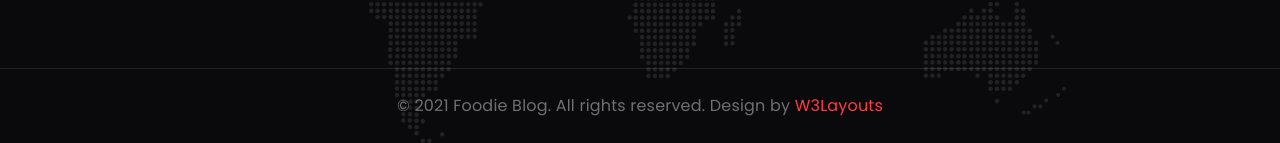
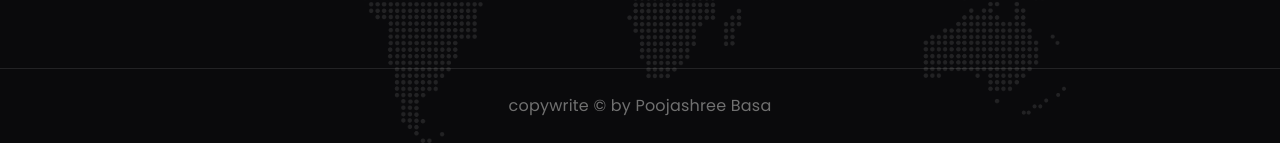
Before and after one commit to Poojashree18/Foodie-Blog, a plain HTML site: page contact.html in a window 1280 px wide. Shown: the part 2106-2249 px from the top of the page. Drawn offline with Linux system fonts and the light colour scheme; a web font is replaced by a local one.

Commit message:
Update contact.html

```diff
--- a/contact.html
+++ b/contact.html
@@ -282,9 +282,7 @@ Author URL: http://w3layouts.com
         <!-- copyright -->
         <section class="w3l-copyright text-center">
             <div class="container">
-                <p class="copy-footer-29">© 2021 Foodie Blog. All rights reserved. Design by <a
-                        href="https://w3layouts.com/" target="_blank">
-                        W3Layouts</a></p>
+                <p class="copy-footer-29">copywrite &copy; by Poojashree Basa</p>
             </div>
         </section>
         <!-- //copyright -->
```
